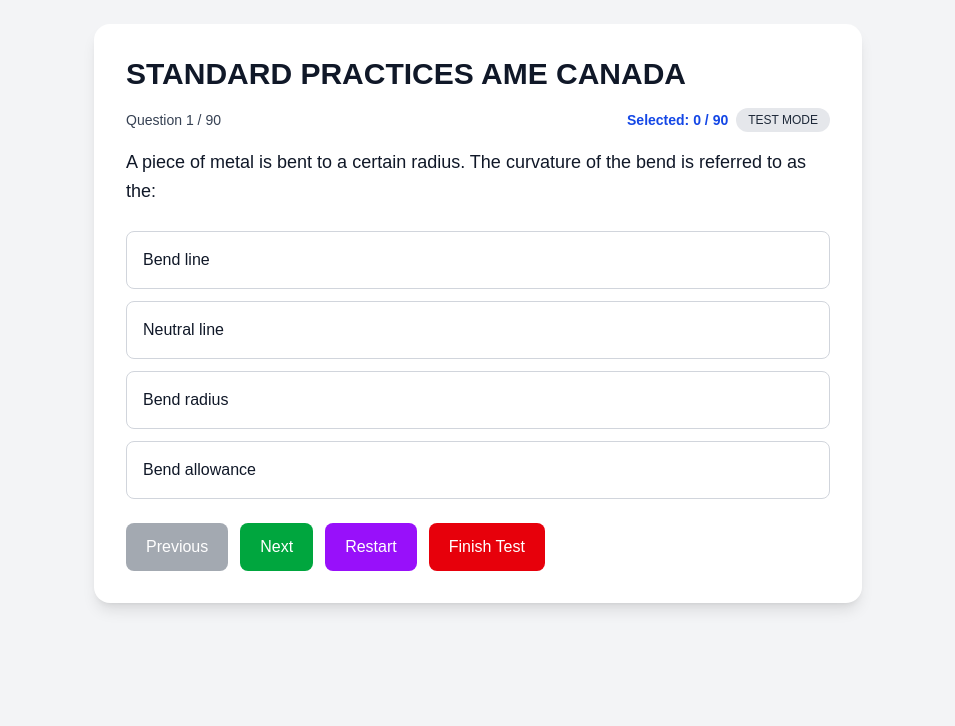
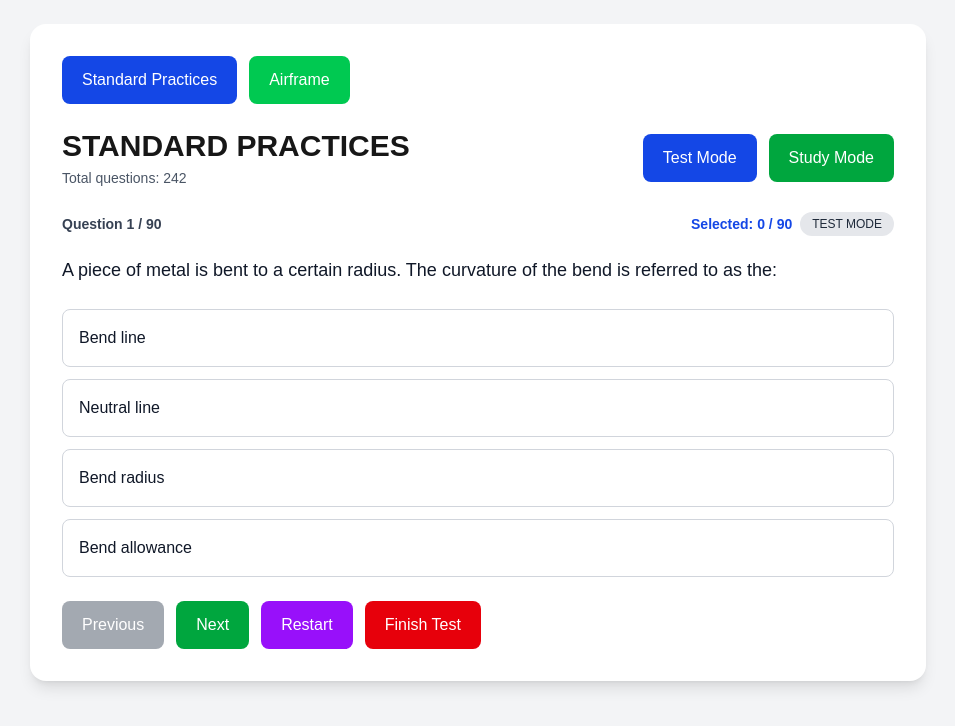
Before and after one commit to shinetzu1991/Standard-practice-AME-Canada, a Next.js app: page / in a window 1280 px wide. Shown: the top 726 px of the page, without its empty margins (162-1117 px from the left). Built offline with nearby package versions, Linux system fonts and the light colour scheme.

Commit message:
Add airframe questions

```diff
--- a/app/page.tsx
+++ b/app/page.tsx
@@ -2,7 +2,8 @@
 
 import { useEffect, useState } from "react";
 import Image from "next/image";
-import rawQuestions from "../data/questions.json";
+import rawStandardQuestions from "../data/questions.json";
+import rawAirframeQuestions from "../data/airframe.json";
 
 type Question = {
   pregunta: string;
@@ -12,13 +13,19 @@ type Question = {
   imagen?: string;
 };
 
-const questions = rawQuestions as Question[];
+type Category = "standard" | "airframe";
+
+const questionBanks: Record<Category, Question[]> = {
+  standard: rawStandardQuestions as Question[],
+  airframe: rawAirframeQuestions as Question[],
+};
 
 function shuffleArray<T>(array: T[]): T[] {
   return [...array].sort(() => Math.random() - 0.5);
 }
 
 export default function Home() {
+  const [category, setCategory] = useState<Category>("standard");
   const [mode, setMode] = useState<"test" | "study">("test");
   const [order, setOrder] = useState<Question[]>([]);
   const [current, setCurrent] = useState(0);
@@ -26,11 +33,18 @@ export default function Home() {
   const [checkedAnswers, setCheckedAnswers] = useState<boolean[]>([]);
   const [finished, setFinished] = useState(false);
 
-  const startQuiz = (selectedMode: "test" | "study") => {
+  const currentBank = questionBanks[category];
+
+  const startQuiz = (
+    selectedMode: "test" | "study",
+    selectedCategory: Category = category
+  ) => {
+    const sourceQuestions = questionBanks[selectedCategory];
+
     const loadedQuestions =
       selectedMode === "test"
-        ? shuffleArray(questions).slice(0, 90)
-        : [...questions];
+        ? shuffleArray(sourceQuestions).slice(0, Math.min(90, sourceQuestions.length))
+        : [...sourceQuestions];
 
     setMode(selectedMode);
     setOrder(loadedQuestions);
@@ -41,8 +55,8 @@ export default function Home() {
   };
 
   useEffect(() => {
-    startQuiz("test");
-  }, []);
+    startQuiz("test", category);
+  }, [category]);
 
   if (order.length === 0 || !order[current]) {
     return <div className="p-6">Loading...</div>;
@@ -75,7 +89,6 @@ export default function Home() {
 
   const handleSelect = (index: number) => {
     if (finished) return;
-
     if (mode === "study" && showAnswer) return;
 
     const updated = [...selectedAnswers];
@@ -129,11 +142,35 @@ export default function Home() {
     return "border-gray-300 bg-white";
   };
 
+  const categoryTitle =
+    category === "standard" ? "STANDARD PRACTICES" : "AIRFRAME";
+
   if (finished && mode === "test") {
     return (
       <div className="min-h-screen bg-gray-100 p-6">
         <div className="mx-auto w-full max-w-4xl rounded-2xl bg-white p-8 shadow-lg">
-          <h1 className="mb-4 text-3xl font-bold">TEST RESULTS</h1>
+          <div className="mb-6 flex flex-wrap gap-3">
+            <button
+              onClick={() => setCategory("standard")}
+              className={`rounded-lg px-5 py-3 text-white ${
+                category === "standard" ? "bg-blue-700" : "bg-blue-500"
+              }`}
+            >
+              Standard Practices
+            </button>
+
+            <button
+              onClick={() => setCategory("airframe")}
+              className={`rounded-lg px-5 py-3 text-white ${
+                category === "airframe" ? "bg-green-700" : "bg-green-500"
+              }`}
+            >
+              Airframe
+            </button>
+          </div>
+
+          <h1 className="mb-2 text-3xl font-bold">TEST RESULTS</h1>
+          <p className="mb-4 text-sm font-medium text-gray-600">{categoryTitle}</p>
 
           <div className="mb-6 rounded-xl border bg-gray-50 p-4">
             <p className="text-xl font-semibold">
@@ -199,7 +236,7 @@ export default function Home() {
                   </p>
 
                   {item.explicacion && (
-                    <p className="mt-2 text-sm text-gray-700">
+                    <p className="mt-2 text-sm text-gray-800">
                       Explanation: {item.explicacion}
                     </p>
                   )}
@@ -213,21 +250,65 @@ export default function Home() {
   }
 
   return (
-    <div className="min-h-screen bg-gray-100 px-3 py-4 sm:p-6">
-      <div className="mx-auto w-full max-w-3xl rounded-2xl bg-white p-4 shadow-lg sm:p-8">
-        <h1 className="mb-4 text-2xl font-bold text-gray-900 sm:text-3xl">
-          STANDARD PRACTICES AME CANADA
-        </h1>
+    <div className="min-h-screen bg-gray-100 p-6">
+      <div className="mx-auto w-full max-w-4xl rounded-2xl bg-white p-6 shadow-lg sm:p-8">
+        <div className="mb-6 flex flex-wrap gap-3">
+          <button
+            onClick={() => setCategory("standard")}
+            className={`rounded-lg px-5 py-3 text-white ${
+              category === "standard" ? "bg-blue-700" : "bg-blue-500"
+            }`}
+          >
+            Standard Practices
+          </button>
 
-        <div className="mb-4 flex flex-col gap-2 sm:flex-row sm:items-center sm:justify-between">
-          <p className="text-sm text-gray-700">
+          <button
+            onClick={() => setCategory("airframe")}
+            className={`rounded-lg px-5 py-3 text-white ${
+              category === "airframe" ? "bg-green-700" : "bg-green-500"
+            }`}
+          >
+            Airframe
+          </button>
+        </div>
+
+        <div className="mb-6 flex flex-col gap-3 sm:flex-row sm:items-center sm:justify-between">
+          <div>
+            <h1 className="text-2xl font-bold sm:text-3xl">{categoryTitle}</h1>
+            <p className="mt-1 text-sm text-gray-600">
+              Total questions: {currentBank.length}
+            </p>
+          </div>
+
+          <div className="flex flex-wrap gap-3">
+            <button
+              onClick={() => startQuiz("test")}
+              className={`rounded-lg px-5 py-3 text-white ${
+                mode === "test" ? "bg-blue-700" : "bg-blue-600"
+              }`}
+            >
+              Test Mode
+            </button>
+
+            <button
+              onClick={() => startQuiz("study")}
+              className={`rounded-lg px-5 py-3 text-white ${
+                mode === "study" ? "bg-green-700" : "bg-green-600"
+              }`}
+            >
+              Study Mode
+            </button>
+          </div>
+        </div>
+
+        <div className="mb-5 flex flex-col gap-2 sm:flex-row sm:items-center sm:justify-between">
+          <p className="text-sm font-semibold text-gray-700">
             Question {current + 1} / {order.length}
           </p>
 
           <div className="flex flex-wrap items-center gap-2">
             <p className="text-sm font-semibold text-blue-700">
-              Selected:{" "}
-              {selectedAnswers.filter((answer) => answer !== null).length} / {order.length}
+              Selected: {selectedAnswers.filter((answer) => answer !== null).length} / {order.length}
             </p>
             <span className="rounded-full bg-gray-200 px-3 py-1 text-xs font-medium text-gray-800">
               {mode === "test" ? "TEST MODE" : "STUDY MODE"}
```
Also changed, not shown: 1 other file (tests, documents, lock files or other folders).
